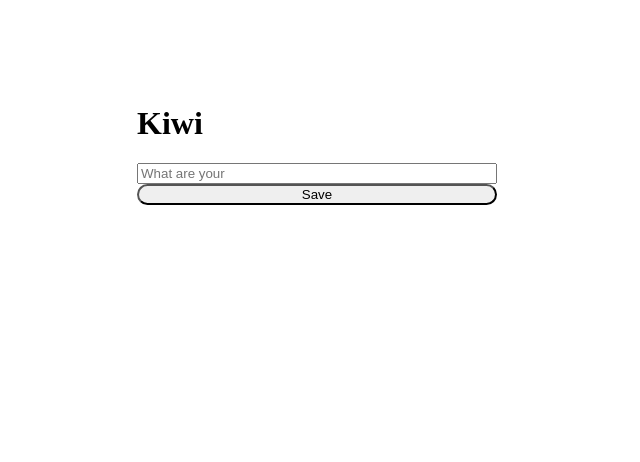
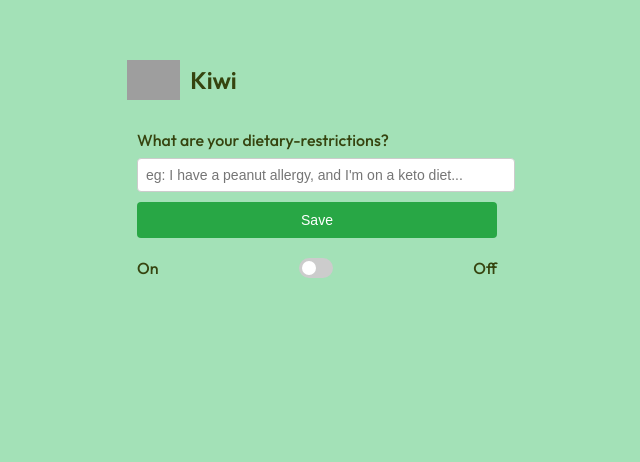
Before and after one commit to MarachLJLL/Kiwi, a browser extension: page chrome_extension/index.html in a window 1280 px wide. Shown: the part 131-593 px from the top of the page, without its empty margins (323-963 px from the left). Drawn offline with Linux system fonts and the light colour scheme; grey boxes are pictures that could not be loaded.

Commit message:
new html

```diff
--- a/chrome_extension/content.js
+++ b/chrome_extension/content.js
@@ -1 +1 @@
-document.body.style.background = 'green';
+//document.body.style.background = 'green';
--- a/chrome_extension/index.html
+++ b/chrome_extension/index.html
@@ -1,18 +1,35 @@
 <!DOCTYPE html>
 <html lang="en">
-
 <head>
     <meta charset="UTF-8">
     <meta name="viewport" content="width=device-width, initial-scale=1.0">
-    <title>Kiwi</title>
-    <link type="text/css" rel="stylesheet" href="./style.css">
+    <title>Kiwi Extension</title>
+    <link rel="stylesheet" href="style.css">
+    <link rel="preconnect" href="https://fonts.googleapis.com">
+    <link rel="preconnect" href="https://fonts.gstatic.com" crossorigin>
+    <link href="https://fonts.googleapis.com/css2?family=Outfit:wght@100..900&display=swap" rel="stylesheet">
 </head>
+<body>
+    <header>
+        <img src="https://media.discordapp.net/attachments/1302360576281808900/1310016172518932490/Untitled_Artwork_14.png?ex=6743af22&is=67425da2&hm=a7d423b6d7ad65f6049d2fbf9e8d71529ab7875569fea0ecad634f295f896637&=&format=webp&quality=lossless&width=936&height=936" alt="Kiwi Logo" class="logo">
+        <span class="title">Kiwi</span>
+    </header>
 
-<body>
-    <h1>Kiwi</h1>
-    <input type="text" id="input-box" placeholder="What are your ">
-    <button>Save</button>
-    <script type="text/javascript" src="./script.js"></script>
+    <main>
+        <div class="input-container">
+            <label for="dietary-restrictions">What are your dietary-restrictions?</label>
+            <input type="text" id="dietary-restrictions" placeholder="eg: I have a peanut allergy, and I'm on a keto diet...">
+            <button id="save-button">Save</button>
+        </div>
+        <div class="toggle-container">
+            <span class="toggle-label">On</span>
+            <label class="toggle-switch">
+            <input type="checkbox" id="toggle-switch">
+            <span class="slider"></span>
+            </label>
+            <span class="toggle-label">Off</span>
+        </div>
+    </main>
+    <script src="script.js"></script>
 </body>
-
 </html>
--- a/chrome_extension/script.js
+++ b/chrome_extension/script.js
@@ -1,3 +1,24 @@
-document.querySelector('button').onclick = function (e) {
-    alert("Hello World!");
-}
+//document.querySelector('button').onclick = function (e) {
+//    alert("Hello World!");
+//}
+
+const inputBox = document.getElementById('dietary-restrictions');
+const saveButton = document.getElementById('save-button');
+
+saveButton.addEventListener('click', function () {
+    // if the button is clicked, update the button text
+    saveButton.textContent = 'Saved';
+    saveButton.classList.add('saved');
+});
+
+inputBox.addEventListener('input', function () {
+    // remove "saved" if the input has been changed
+    saveButton.textContent = 'Save';
+    saveButton.classList.remove('saved');
+});
+
+document.getElementById('toggle-switch').addEventListener('change', function () {
+    const toggleLabels = document.querySelectorAll('.toggle-label');
+    toggleLabels[0].style.color = this.checked ? '#ccc' : '#36440f';
+    toggleLabels[1].style.color = this.checked ? '#36440f' : '#ccc';
+  });
--- a/chrome_extension/style.css
+++ b/chrome_extension/style.css
@@ -2,9 +2,6 @@ body {
     /* Size of the popup extension  */
     width: 400px;
     height: 550px;
-
-    overflow: hidden;
-    box-sizing: border-box;
 
     /* Style content of the popup */
     padding: 20px;
@@ -12,8 +9,125 @@ body {
     display: flex;
     flex-direction: column;
     justify-content: center;
+
+    font-family: "Outfit", sans-serif;
+    font-optical-sizing: auto;
+    font-weight: 500;
+    font-style: normal;
+    color: #36440f;
+  /*  margin: 0; */
+   /* padding: 0;*/
+    display: flex;
+  /*  flex-direction: column; */
+    align-items: center;
+    background-color: #a3e1b7;
 }
 
-button {
-    border-radius: 30px;
-}
+header {
+    width: 100%;
+    display: flex;
+    align-items: center;
+    padding: 10px;
+  }
+
+  .logo {
+    height: 40px;
+    margin-right: 10px;
+    margin-left: 10px;
+  }
+
+  .title {
+    font-size: 24px;
+    font-weight: 600;
+  }
+
+  main {
+    width: 90%;
+    max-width: 400px;
+    margin-top: 20px;
+  }
+
+  .input-container {
+    margin-bottom: 20px;
+  }
+
+  .input-container label {
+    display: block;
+    margin-bottom: 8px;
+  }
+
+  #dietary-restrictions {
+    width: 100%;
+    padding: 8px;
+    border: 1px solid #ccc;
+    border-radius: 4px;
+    font-size: 14px;
+    margin-bottom: 10px;
+  }
+
+  #save-button {
+    width: 100%;
+    padding: 10px;
+    background-color: #28a745;
+    border: none;
+    border-radius: 4px;
+    color: white;
+    font-size: 14px;
+    cursor: pointer;
+  }
+
+  #save-button.saved {
+    background-color: pink;
+  }
+
+  .toggle-container {
+    display: flex;
+    align-items: center;
+    justify-content: space-between;
+    width: 100%;
+  }
+
+  .toggle-switch {
+    position: relative;
+    display: inline-block;
+    width: 34px;
+    height: 20px;
+  }
+
+  .toggle-switch input {
+    opacity: 0;
+    width: 0;
+    height: 0;
+  }
+
+  .slider {
+    position: absolute;
+    cursor: pointer;
+    top: 0;
+    left: 0;
+    right: 0;
+    bottom: 0;
+    background-color: #ccc;
+    border-radius: 20px;
+    transition: 0.4s;
+  }
+
+  .slider:before {
+    position: absolute;
+    content: "";
+    height: 14px;
+    width: 14px;
+    left: 3px;
+    bottom: 3px;
+    background-color: white;
+    border-radius: 50%;
+    transition: 0.4s;
+  }
+
+  input:checked + .slider {
+    background-color: #28a745;
+  }
+
+  input:checked + .slider:before {
+    transform: translateX(14px);
+  }
```
